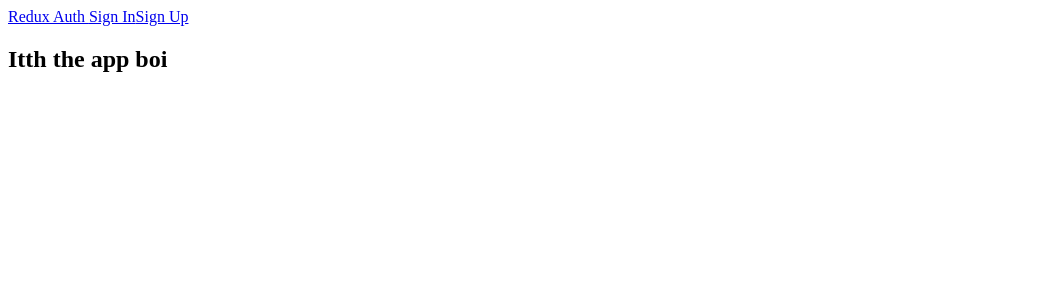
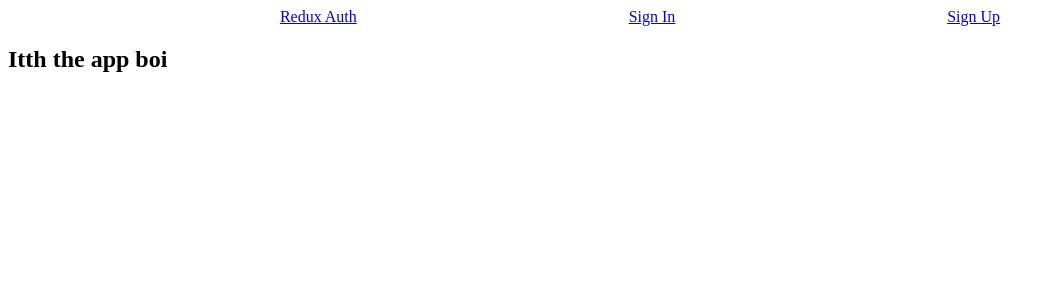
Before and after one commit to solprofi/reactAuth, a React (Create React App) app in the folder client/: page / in a window 1280 px wide. Shown: the top 300 px of the page, without its empty margins (0-1055 px from the left). Built offline with nearby package versions, Linux system fonts and the light colour scheme.

Commit message:
updated the header

```diff
--- a/client/src/components/Header.js
+++ b/client/src/components/Header.js
@@ -23,7 +23,7 @@ class Header extends Component {
 
   render() {
     return (
-      <div>
+      <div style={{ display: 'flex', justifyContent: 'space-evenly' }}>
         <Link to='/'>Redux Auth </Link>
         {this.renderLinks()}
       </div>
```
